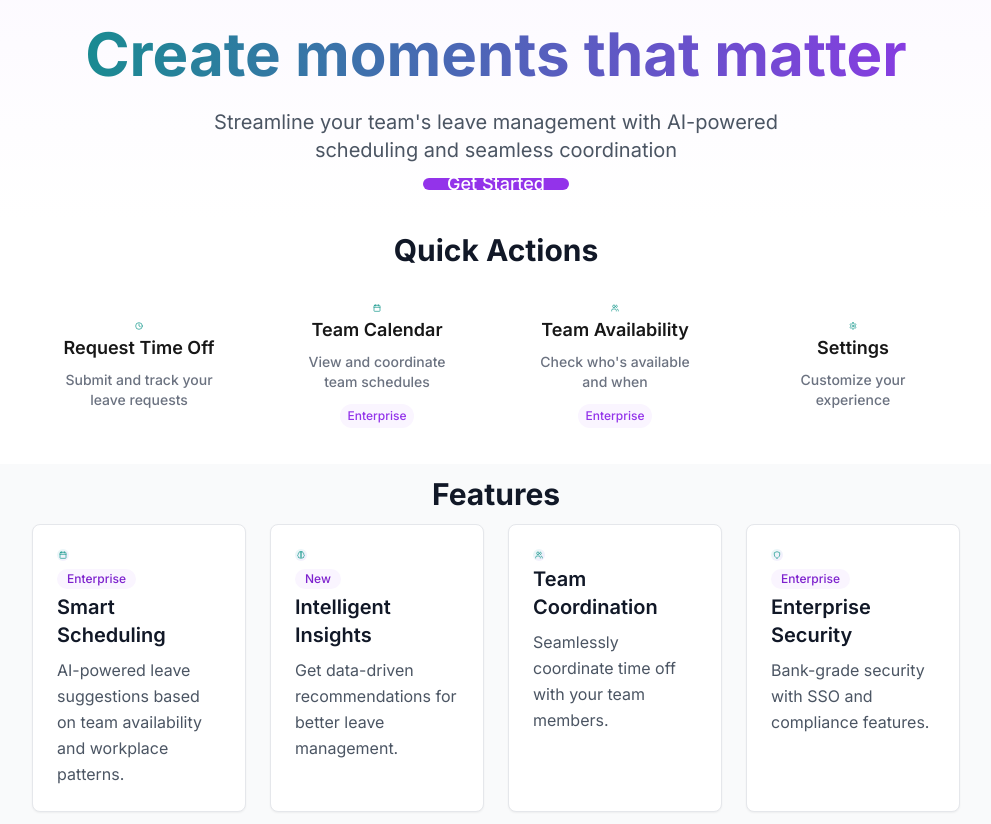
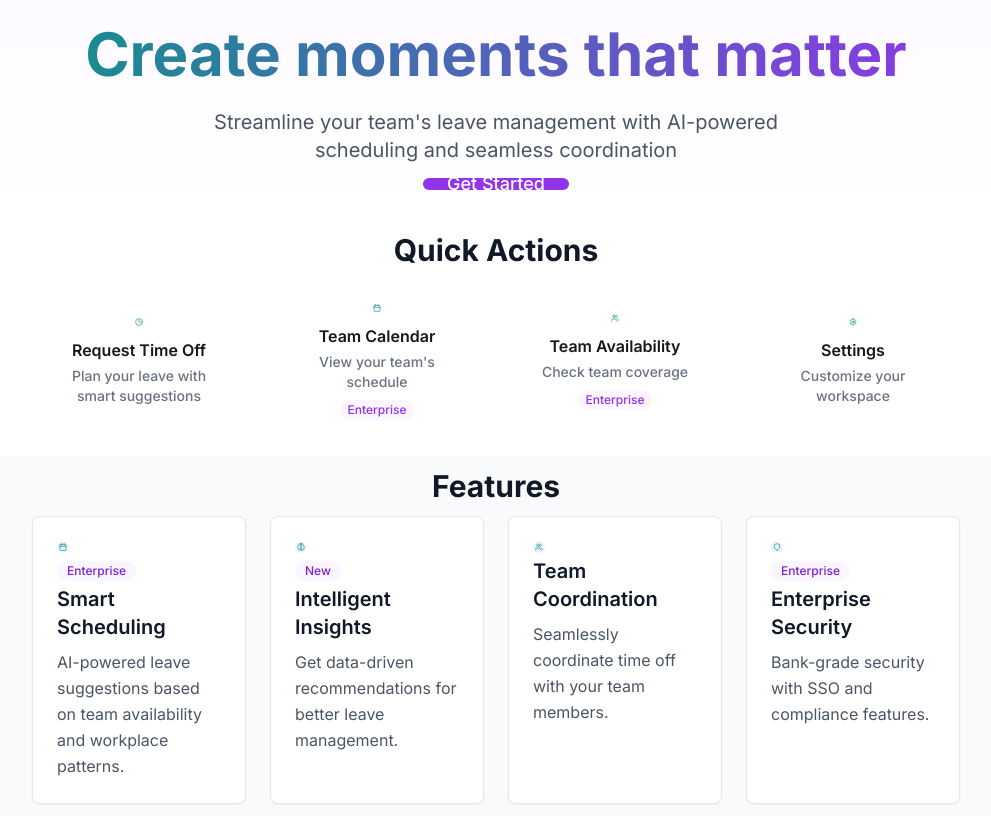
Before and after one commit to TheJohny71/alfie-enterprise-v3, a Next.js app: page /alfie-enterprise-v3/ in a window 1280 px wide. Shown: the whole page, without its empty margins (144-1135 px from the left). Built offline with nearby package versions, Linux system fonts and the light colour scheme.

Commit message:
Update quick-actions.tsx

```diff
--- a/src/components/features/welcome/quick-actions.tsx
+++ b/src/components/features/welcome/quick-actions.tsx
@@ -5,52 +5,59 @@ import { Button } from '@/components/ui/button';
 import type { QuickAction } from './types';
 
 export const QuickActions: FC = () => {
-  // Enhanced quick actions with more descriptive labels and enterprise features
   const actions: QuickAction[] = [
     {
       icon: Clock,
       label: "Request Time Off",
-      description: "Submit and track your leave requests",
+      description: "Plan your leave with smart suggestions",
       action: async () => console.log("Request time off clicked")
     },
     {
       icon: Calendar,
       label: "Team Calendar",
-      description: "View and coordinate team schedules",
+      description: "View your team's schedule",
       action: async () => console.log("View calendar clicked"),
       enterpriseRequired: true
     },
     {
       icon: Users,
       label: "Team Availability",
-      description: "Check who's available and when",
-      action: async () => console.log("Check availability clicked"),
+      description: "Check team coverage",
+      action: async () => console.log("Team availability clicked"),
       enterpriseRequired: true
     },
     {
       icon: Settings,
       label: "Settings",
-      description: "Customize your experience",
+      description: "Customize your workspace",
       action: async () => console.log("Settings clicked")
     }
   ];
 
   return (
-    <div className="grid grid-cols-1 sm:grid-cols-2 lg:grid-cols-4 gap-6">
+    <div className="grid grid-cols-1 sm:grid-cols-2 lg:grid-cols-4 gap-4 md:gap-6">
       {actions.map((action, index) => (
         <Button
           key={index}
           variant="outline"
           onClick={() => action.action()}
-          className="flex flex-col items-center p-6 h-auto hover:border-purple-500 transition-all hover:-translate-y-1 bg-white dark:bg-gray-800"
+          className="flex flex-col items-center p-6 h-auto group relative"
         >
-          <action.icon className="w-8 h-8 mb-4 text-teal-600 dark:text-teal-400" />
-          <span className="text-lg font-semibold mb-2">{action.label}</span>
-          <span className="text-sm text-gray-500 dark:text-gray-400 text-center">
+          {/* Hover effect background */}
+          <div className="absolute inset-0 bg-gradient-to-b from-purple-50/0 to-purple-50/50 dark:from-purple-900/0 dark:to-purple-900/20 opacity-0 group-hover:opacity-100 transition-opacity rounded-lg" />
+
+          <action.icon className="w-8 h-8 mb-3 text-teal-600 dark:text-teal-400 group-hover:scale-110 transition-transform" />
+
+          <span className="text-base font-semibold mb-1 relative z-10">
+            {action.label}
+          </span>
+
+          <span className="text-sm text-gray-500 dark:text-gray-400 text-center relative z-10">
             {action.description}
           </span>
+
           {action.enterpriseRequired && (
-            <span className="mt-3 text-xs font-medium text-purple-600 dark:text-purple-400 bg-purple-50 dark:bg-purple-900/30 px-2 py-1 rounded-full">
+            <span className="mt-2 inline-flex items-center px-2 py-0.5 rounded-full text-xs font-medium bg-purple-50 text-purple-600 dark:bg-purple-900/30 dark:text-purple-300 relative z-10">
               Enterprise
             </span>
           )}
```
